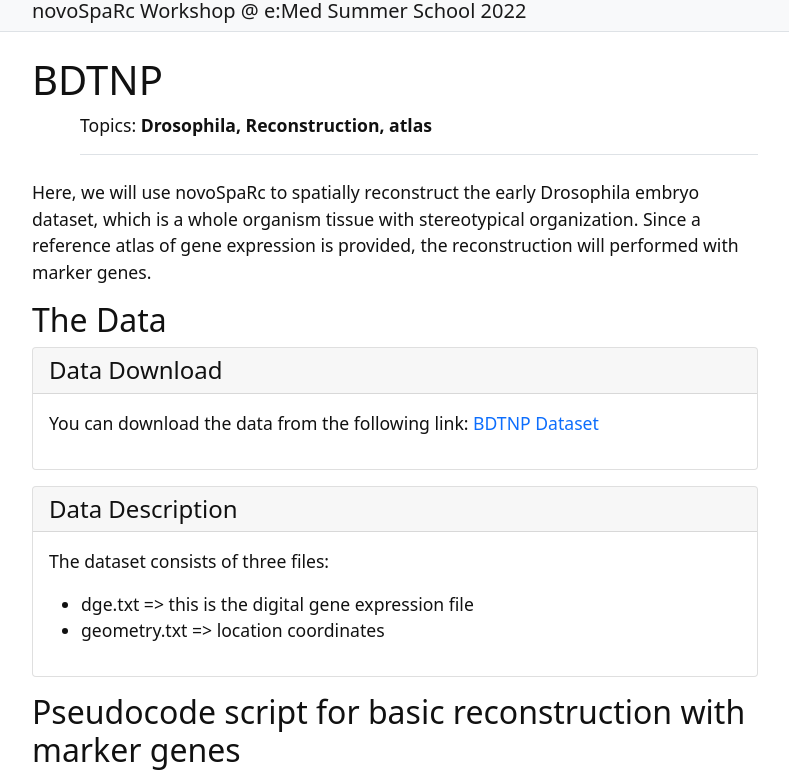
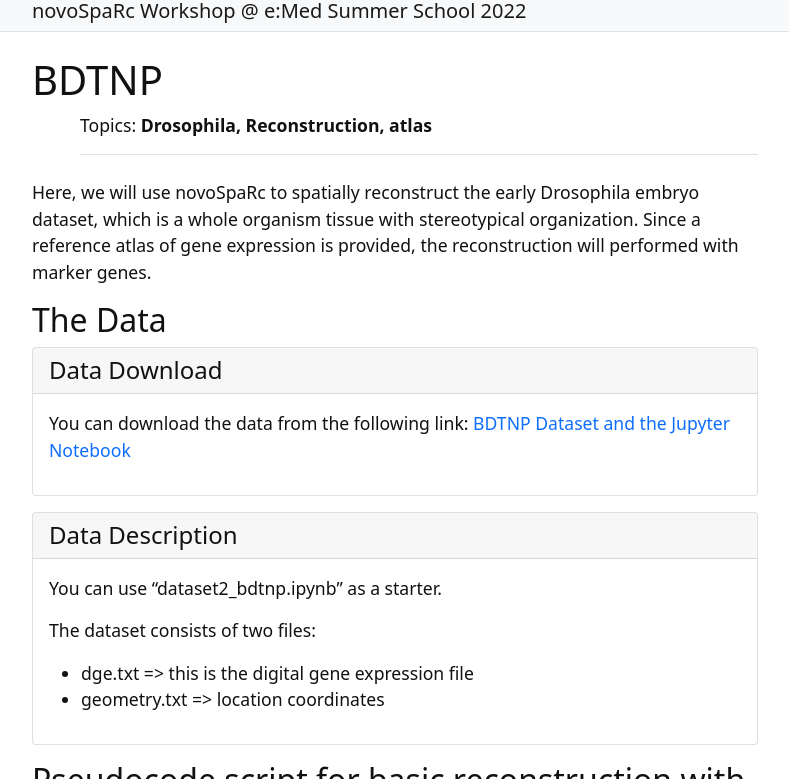
Before and after one commit to enessenel/novosparc_workshop, a Jekyll site: the page built from content/4-bdtnp.md, in a window 1280 px wide and 900 px high, cut to the strip 121-900 px from the top of the window. Shown: the whole strip, without its empty margins (245-1034 px from the left). Built offline with Jekyll 4.4.1, drawn with Linux system fonts in a browser that asks for light colours.

Commit message:
updated bdtnp

```diff
--- a/content/4-bdtnp.md
+++ b/content/4-bdtnp.md
@@ -9,12 +9,14 @@ Here, we will use novoSpaRc to spatially reconstruct the early Drosophila embryo
 ## The Data
 
 {% capture text %} You can download the data from the following link:
-[BDTNP Dataset](https://gigamove.rwth-aachen.de/en/download/7a1829c1a7eb0a11b8d78075ccd12bbf)
+[BDTNP Dataset and the Jupyter Notebook](https://gigamove.rwth-aachen.de/en/download/3d9ffff210f632453b6d24fd1f74bab3)
 {% endcapture %}
 {% include card.html header="Data Download" text=text %}
 
 {% capture text %}
-The dataset consists of three files:
+You can use "dataset2_bdtnp.ipynb" as a starter.
+
+The dataset consists of two files:
 - dge.txt => this is the digital gene expression file
 - geometry.txt => location coordinates
 {% endcapture %}
```
